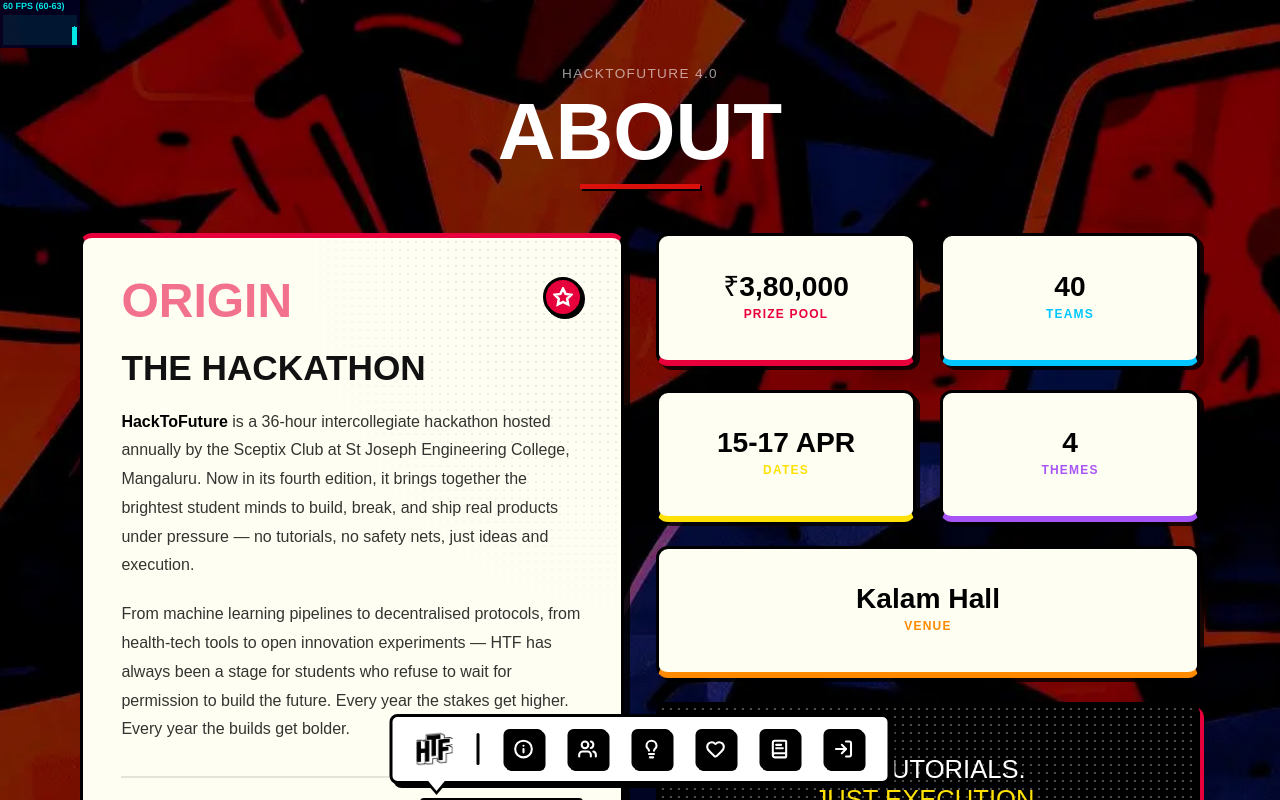
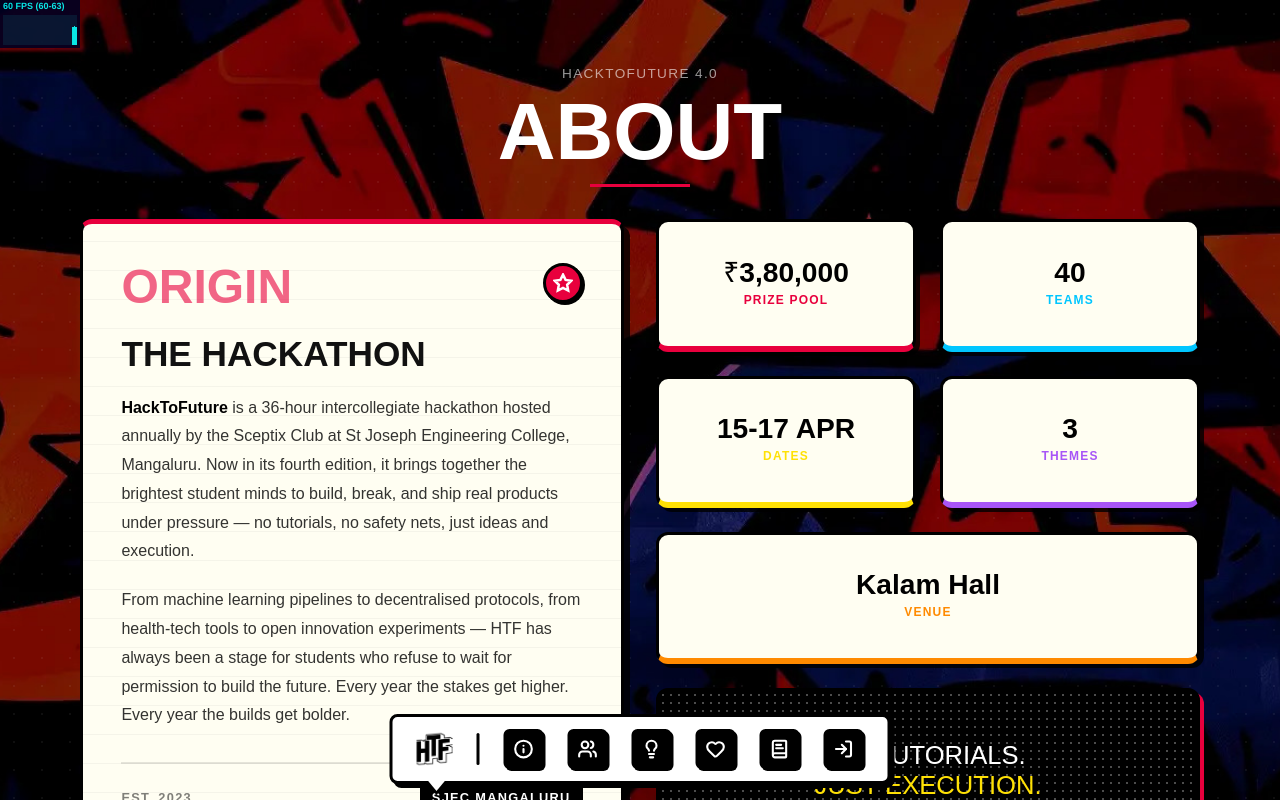
Before and after one commit to sceptix-club/hacktofuture, a React (Vite) app: page /about in a window 1280 px wide. Shown: the top 800 px of the page. Built offline with nearby package versions, Linux system fonts and the light colour scheme; no server answers; a web font is replaced by a local one.

Commit message:
fix: post merge fixes due to mismatch

```diff
--- a/src/pages/About.tsx
+++ b/src/pages/About.tsx
@@ -6,11 +6,6 @@
 import { ScrollSmoother } from "gsap/ScrollSmoother";
 
 gsap.registerPlugin(ScrollTrigger, ScrollSmoother);
-  import { useRef, useEffect } from "react";
-  import "../App.css";
-  import Navbar from "../components/ui/Navbar";
-  import gsap from "gsap";
-  import { MapPin } from "lucide-react";
 
 export default function About() {
   const containerRef = useRef<HTMLDivElement>(null);
@@ -82,7 +77,7 @@
     { label: "PRIZE POOL", value: "₹3,80,000", color: "#E8003D" },
     { label: "TEAMS", value: "40", color: "#00C6FF" },
     { label: "DATES", value: "15-17 APR", color: "#FFE105" },
-      { label: "THEMES", value: "4", color: "#A855F7" },
+    { label: "THEMES", value: "3", color: "#A855F7" },
     { label: "VENUE", value: "Kalam Hall", color: "#FF8A00", colSpan: 2 },
   ];
 
@@ -90,18 +85,37 @@
     <>
       <Navbar />
 
+      {/* Fixed background — same as Sponsors.tsx */}
       <div
-          className="relative w-full min-h-screen"
         style={{
-            background: "#0a0a0a",
+          position: "fixed",
+          inset: 0,
           backgroundImage: "url('/textures/background.jpg')",
           backgroundSize: "cover",
-            backgroundPosition: "center",
+          backgroundPosition: "center center",
           backgroundRepeat: "no-repeat",
+          backgroundAttachment: "scroll",
+          zIndex: 0,
+          pointerEvents: "none",
+          willChange: "unset",
+          transform: "none",
         }}
-          ref={containerRef}
-        >
-          {/* ── Foreground ── */}
+      />
+
+      {/* Dot grid overlay — same as Sponsors.tsx */}
+      <div
+        className="fixed inset-0 pointer-events-none"
+        style={{
+          backgroundImage:
+            "radial-gradient(circle, rgba(255,255,255,0.06) 1px, transparent 1px)",
+          backgroundSize: "28px 28px",
+          zIndex: 1,
+        }}
+      />
+
+      <div id="about-smooth-wrapper" style={{ zIndex: 2 }}>
+        <div id="about-smooth-content">
+          <div className="relative w-full min-h-screen" ref={containerRef}>
             <div
               className="relative px-6 md:px-12 lg:px-20 pt-28 pb-24 min-h-screen flex flex-col items-center"
               style={{ zIndex: 1 }}
@@ -130,16 +144,12 @@
                 >
                   About
                 </h1>
-
-
                 <div
                   className="mt-4"
                   style={{
-                  height: 5,
-                  width: "clamp(60px, 10vw, 120px)",
-                  background: "#DA100C",
-                  boxShadow: "2px 2px 0 #000",
-                  marginBottom: "0.75rem",
+                    height: 3,
+                    width: "clamp(60px, 8vw, 100px)",
+                    background: "#E8003D",
                   }}
                 />
               </div>
@@ -152,6 +162,8 @@
                     className="relative flex flex-col justify-between h-full"
                     style={{
                       background: "#FFFEF2",
+                      backgroundImage:
+                        "repeating-linear-gradient(0deg, transparent, transparent 28px, rgba(0,0,0,0.04) 28px, rgba(0,0,0,0.04) 29px)",
                       border: "3px solid #000",
                       borderTop: `5px solid #E8003D`,
                       borderRadius: "0.75rem",
@@ -159,22 +171,6 @@
                       boxShadow: "6px 6px 0px rgba(0,0,0,0.8)",
                     }}
                   >
-                  <div
-                    className="absolute pointer-events-none"
-                    style={{
-                      top: 0,
-                      right: 0,
-                      width: "70%",
-                      height: "70%",
-                      backgroundImage: `radial-gradient(circle, rgba(6,0,0,0.1) 1.5px, transparent 1.5px)`,
-                      backgroundSize: "8px 8px",
-                      maskImage:
-                        "radial-gradient(ellipse at 100% 0%, rgba(0,0,0,0.8) 0%, rgba(0,0,0,0.8) 30%, transparent 65%)",
-                      WebkitMaskImage:
-                        "radial-gradient(ellipse at 100% 0%, rgba(0,0,0,0.8) 0%, rgba(0,0,0,0.8) 30%, transparent 65%)",
-                    }}
-                  />
-
                     {/* Number/Icon badge */}
                     <div className="flex items-start justify-between mb-6">
                       <span
@@ -182,7 +178,7 @@
                         style={{
                           fontSize: "clamp(2rem, 4vw, 3rem)",
                           color: "#E8003D",
-                        opacity: 0.55,
+                          opacity: 0.6,
                           lineHeight: 1,
                           userSelect: "none",
                         }}
@@ -239,19 +235,20 @@
                         <strong className="text-black font-bold">
                           HackToFuture
                         </strong>{" "}
-                    is a 36-hour intercollegiate hackathon hosted annually by
-                    the Sceptix Club at St Joseph Engineering College,
-                    Mangaluru. Now in its fourth edition, it brings together the
-                    brightest student minds to build, break, and ship real
-                    products under pressure — no tutorials, no safety nets, just
-                    ideas and execution.
+                        is a 36-hour intercollegiate hackathon hosted annually
+                        by the Sceptix Club at St Joseph Engineering College,
+                        Mangaluru. Now in its fourth edition, it brings together
+                        the brightest student minds to build, break, and ship
+                        real products under pressure — no tutorials, no safety
+                        nets, just ideas and execution.
                       </p>
                       <p>
-                    From machine learning pipelines to decentralised protocols,
-                    from health-tech tools to open innovation experiments — HTF
-                    has always been a stage for students who refuse to wait for
-                    permission to build the future. Every year the stakes get
-                    higher. Every year the builds get bolder.
+                        From machine learning pipelines to decentralised
+                        protocols, from health-tech tools to open innovation
+                        experiments — HTF has always been a stage for students
+                        who refuse to wait for permission to build the future.
+                        Every year the stakes get higher. Every year the builds
+                        get bolder.
                       </p>
                     </div>
 
@@ -303,7 +300,7 @@
                         border: "3px solid #000",
                         borderBottom: `6px solid ${stat.color}`,
                         borderRadius: "0.75rem",
-                    padding: "1.5rem 0.5rem", // Reduced horizontal padding
+                        padding: "1.5rem 0.5rem",
                         boxShadow: "4px 4px 0px rgba(0,0,0,0.8)",
                         transition: "transform 0.2s ease, box-shadow 0.2s ease",
                       }}
@@ -323,12 +320,12 @@
                       }}
                     >
                       <div
-                    className="hero-title font-black mb-1" // Reduced margin
+                        className="hero-title font-black mb-1"
                         style={{
-                      fontSize: "clamp(1.1rem, 2.2vw, 1.8rem)", // Reduced font size range
+                          fontSize: "clamp(1.1rem, 2.2vw, 1.8rem)",
                           color: "#000",
                           lineHeight: 1,
-                      wordBreak: "break-all", // Fallback for very long strings
+                          wordBreak: "break-all",
                         }}
                       >
                         {stat.value}
@@ -357,7 +354,6 @@
                       minHeight: "140px",
                     }}
                   >
-                {/* Halftone dot cluster inside the black card */}
                     <div
                       className="absolute inset-0 pointer-events-none opacity-30"
                       style={{
@@ -382,6 +378,8 @@
               </div>
             </div>
           </div>
+        </div>
+      </div>
     </>
   );
 }
--- a/src/pages/Sponsors.tsx
+++ b/src/pages/Sponsors.tsx
@@ -178,7 +178,7 @@
 
   // Portal to document.body — escapes the ScrollSmoother transform context
   // so position:fixed is always relative to the actual viewport
-  return createPortalcreatePortal(
+  return createPortal(
     <div
       ref={backdropRef}
       className="fixed inset-0 flex items-center justify-center p-4 md:p-8"
--- a/src/pages/Team.tsx
+++ b/src/pages/Team.tsx
@@ -940,7 +940,7 @@
               color: "#fff",
             }}
           >
-            Our Team
+            Core Team
           </h1>
 
           <div
```
Lines whose indentation alone changed are shown as unchanged.
